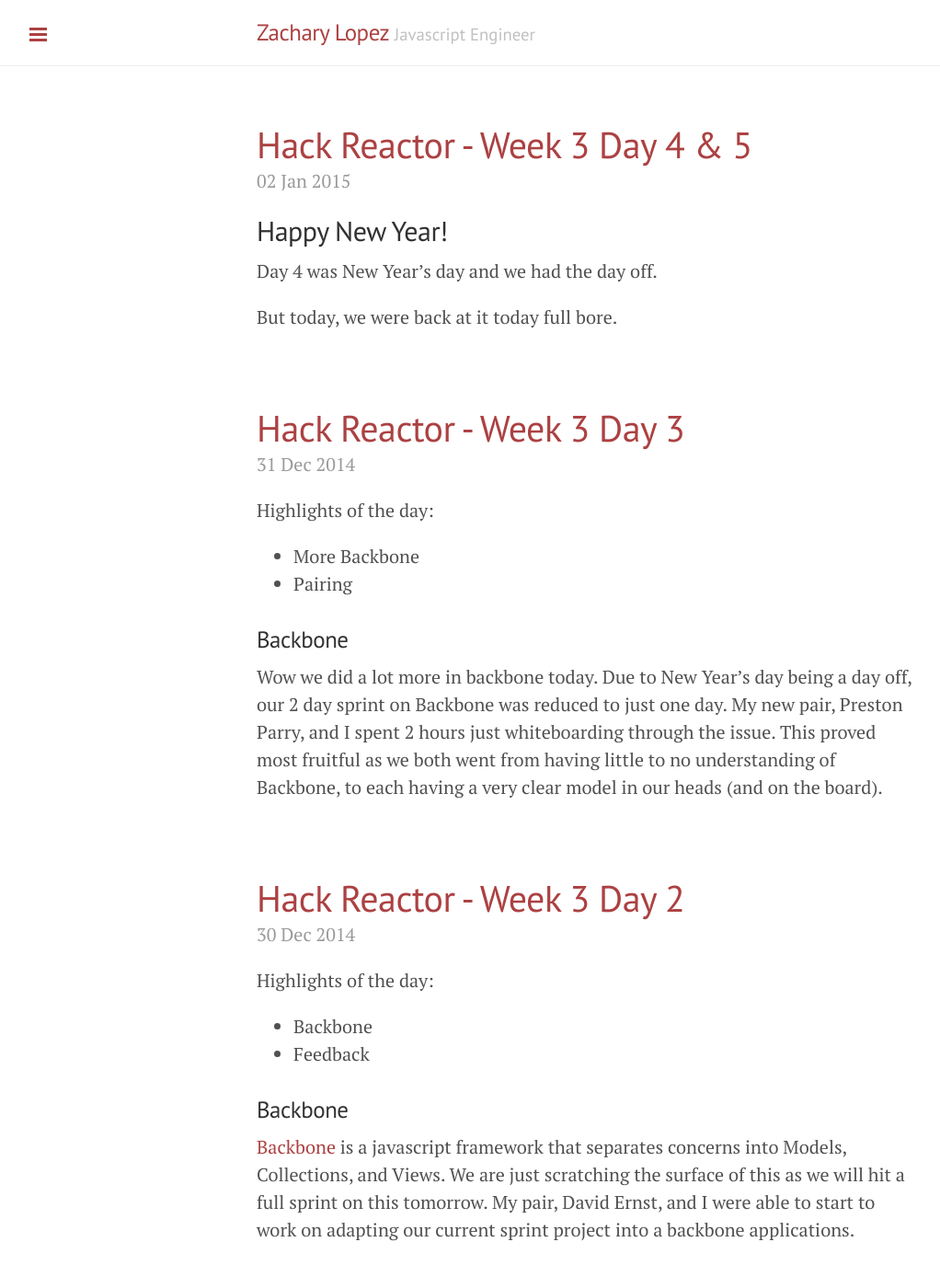
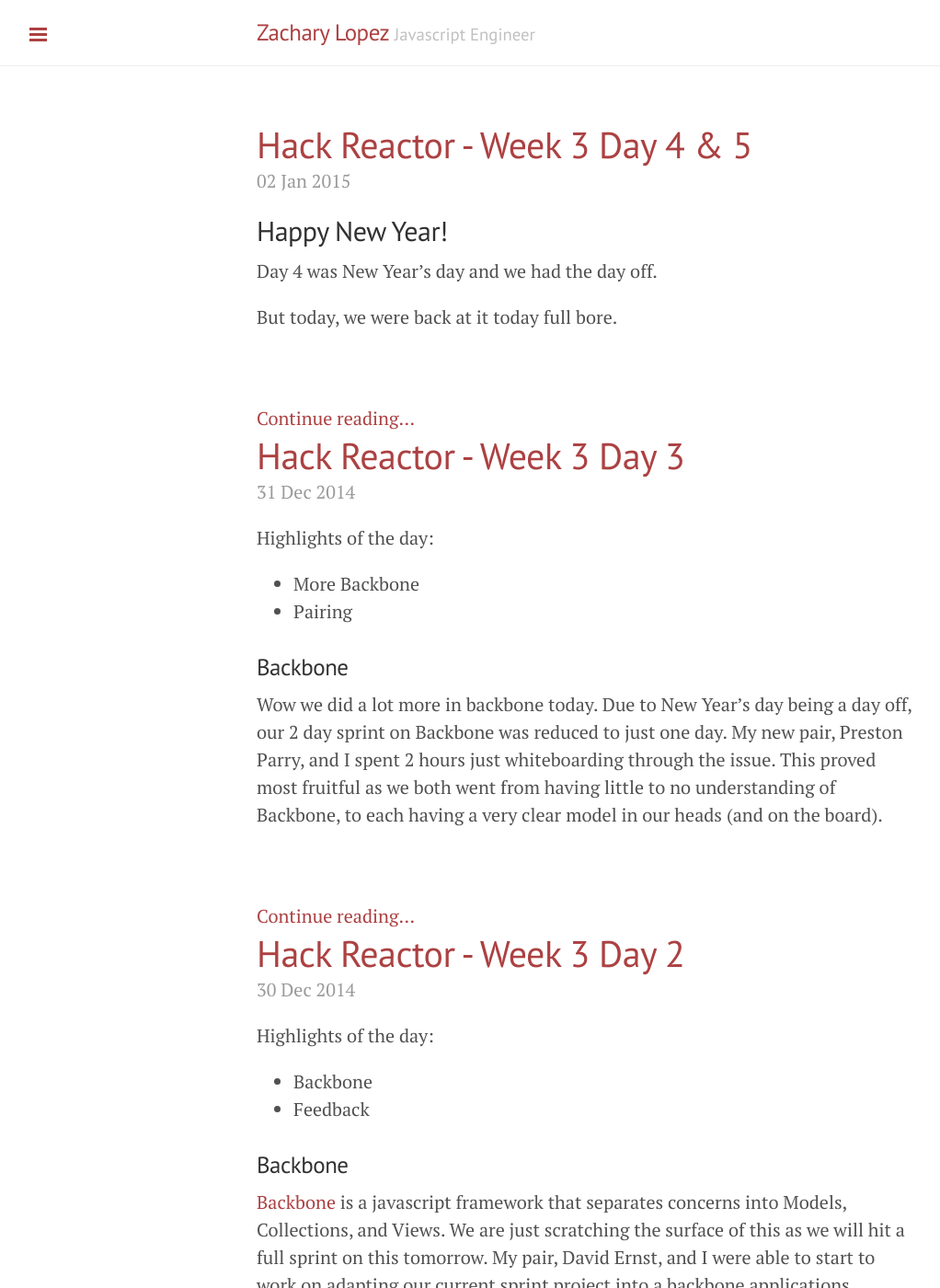
Before and after one commit to zdlopez/zdlopez.github.io, a Jekyll site: the page built from index.html, in a window 1280 px wide and 1400 px high. Shown: the whole window at 92% size, without its empty margins (1-1023 px from the left). Built offline with Jekyll 4.4.1, drawn with Linux system fonts in a browser that asks for light colours; Markdown is read by kramdown in place of the engine named in the settings; the list of posts is cut into pages by our own code; some of the changed text lies outside the part shown.

Commit message:
continue reading link added

```diff
--- a/index.html
+++ b/index.html
@@ -16,6 +16,9 @@
 
     {{ post.excerpt }}
   </div>
+   <a href="{{ post.url }}">
+        Continue reading...
+      </a>
   {% endfor %}
 </div>
 
```
